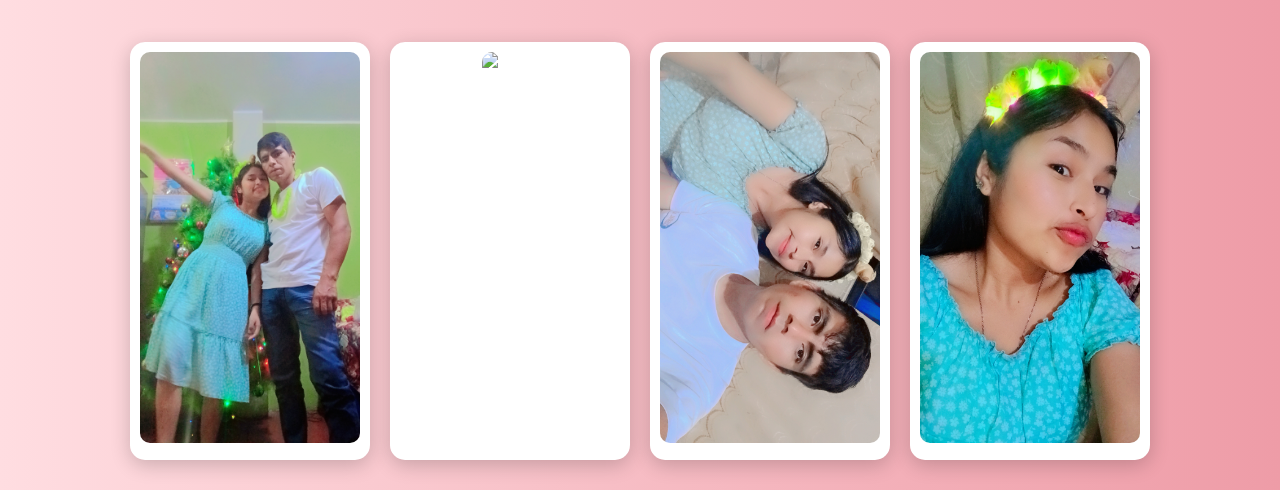
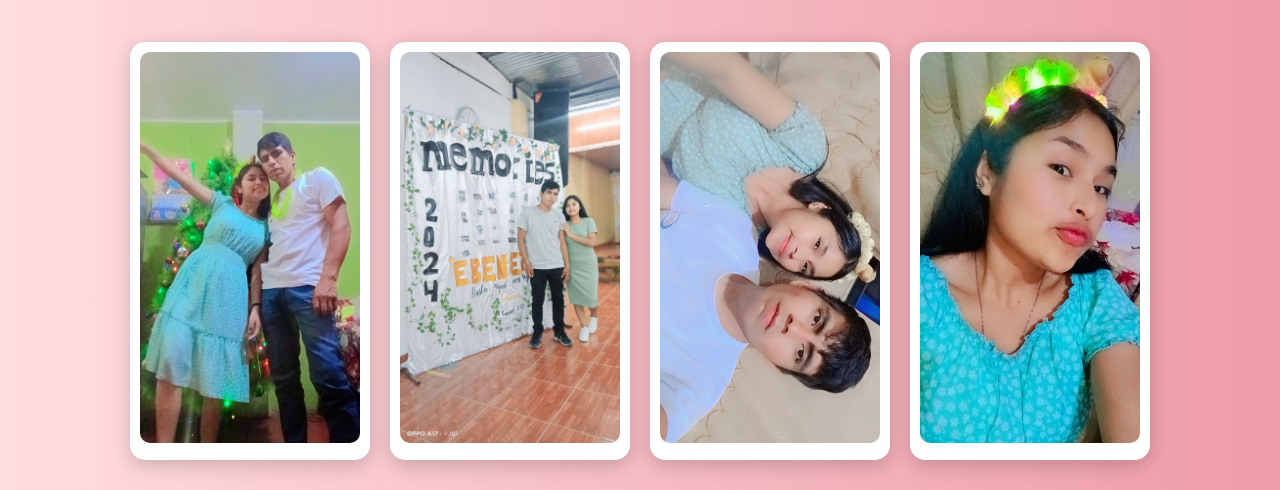
Before and after one commit to jesuscodi/mes7.io, a plain HTML site: page index.html in a window 1280 px wide. Shown: the part 465-955 px from the top of the page. Drawn offline with Linux system fonts and the light colour scheme.

Commit message:
index.html

```diff
--- a/index.html
+++ b/index.html
@@ -127,7 +127,7 @@
   <h2>Momentos Inolvidables</h2>
   <div class="galeria">
     <div class="foto"><img src="foto/foto1.jpg" alt="foto1"></div>
-    <div class="foto"><img src="foto/foto2" alt="foto2"></div>
+    <div class="foto"><img src="foto/foto2.jpg" alt="foto2"></div>
     <div class="foto"><img src="foto/foto3.jpg" alt="foto3"></div>
     <div class="foto"><img src="foto/foto4.jpg" alt="foto4"></div>
   </div>
```
